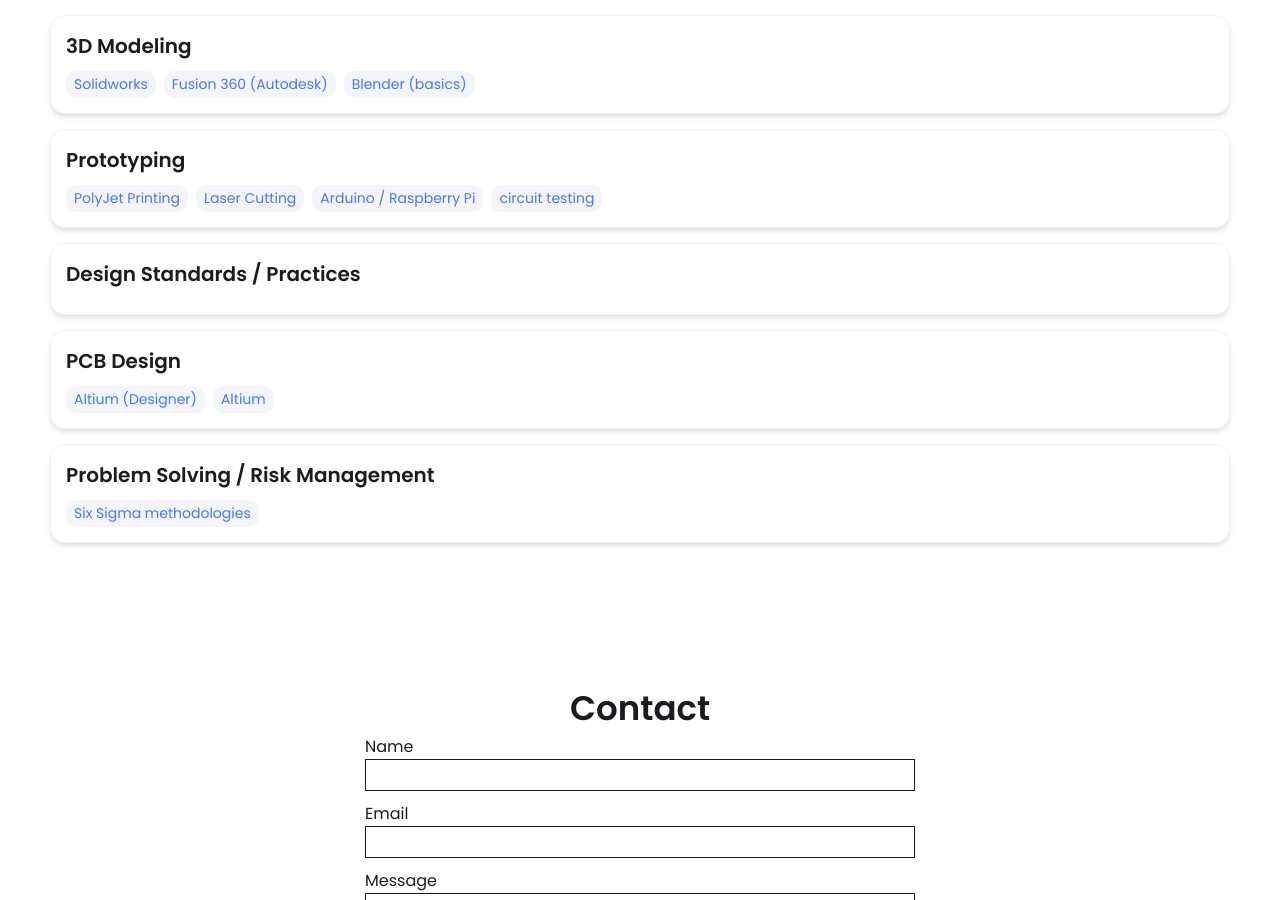
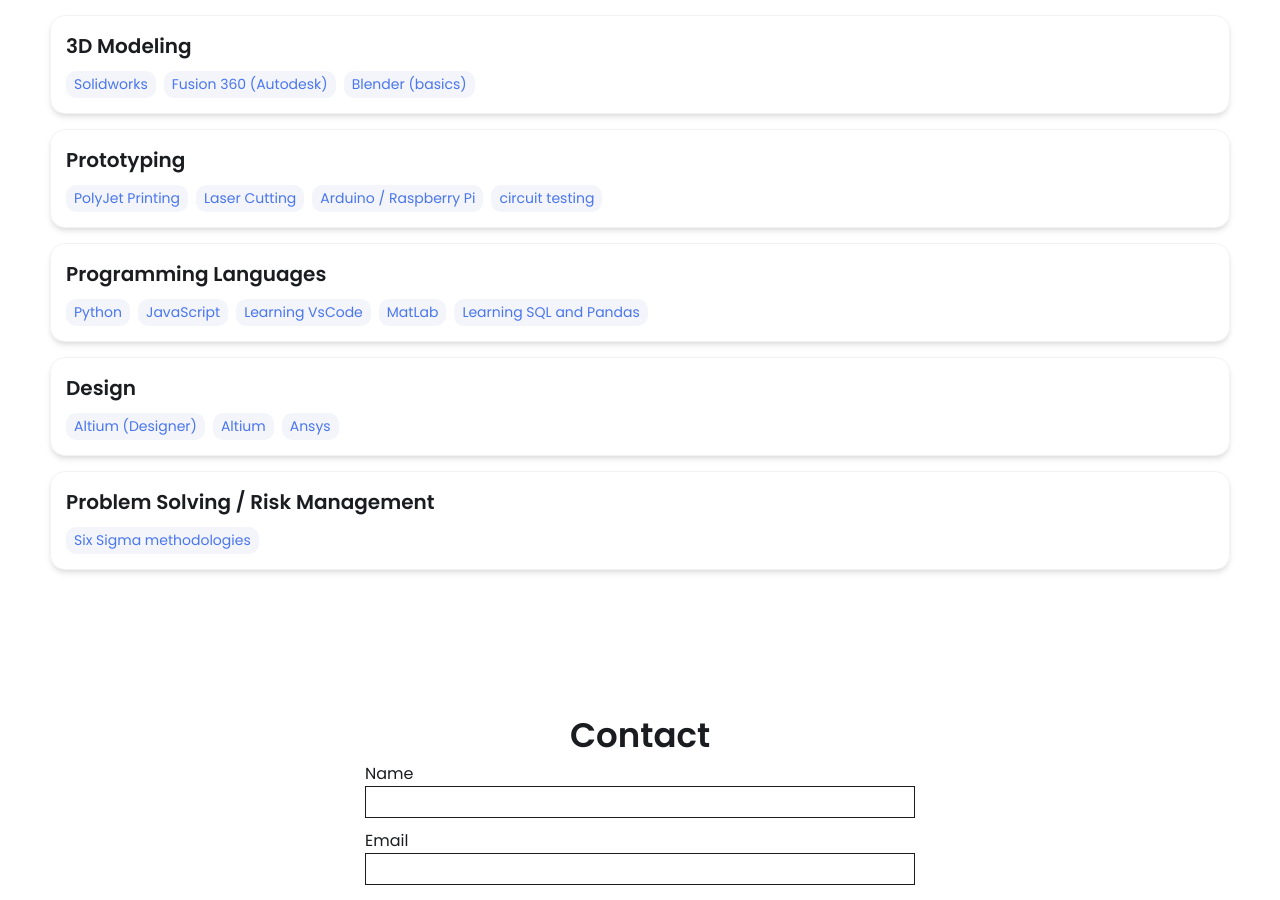
Before and after one commit to Mxs8513/mxs8513.github.io, a Jekyll site: the page built from index.html, in a window 1280 px wide and 900 px high, scrolled down 1677 px. Built offline with Jekyll 4.4.1, drawn with Linux system fonts in a browser that asks for light colours.

Commit message:
Update _config.yml

```diff
--- a/_config.yml
+++ b/_config.yml
@@ -56,12 +56,19 @@
     - Laser Cutting
     - Arduino / Raspberry Pi
     - circuit testing
-  - category: Design Standards / Practices
+  - category: Programming Languages
     tools:
-  - category: PCB Design
+    - Python
+    - JavaScript
+    - Learning VsCode
+    - MatLab
+    - Learning SQL and Pandas
+
+  - category:  Design
     tools:
     - Altium (Designer)
     - Altium
+    - Ansys
   - category: Problem Solving / Risk Management
     tools:
     - Six Sigma methodologies
```
